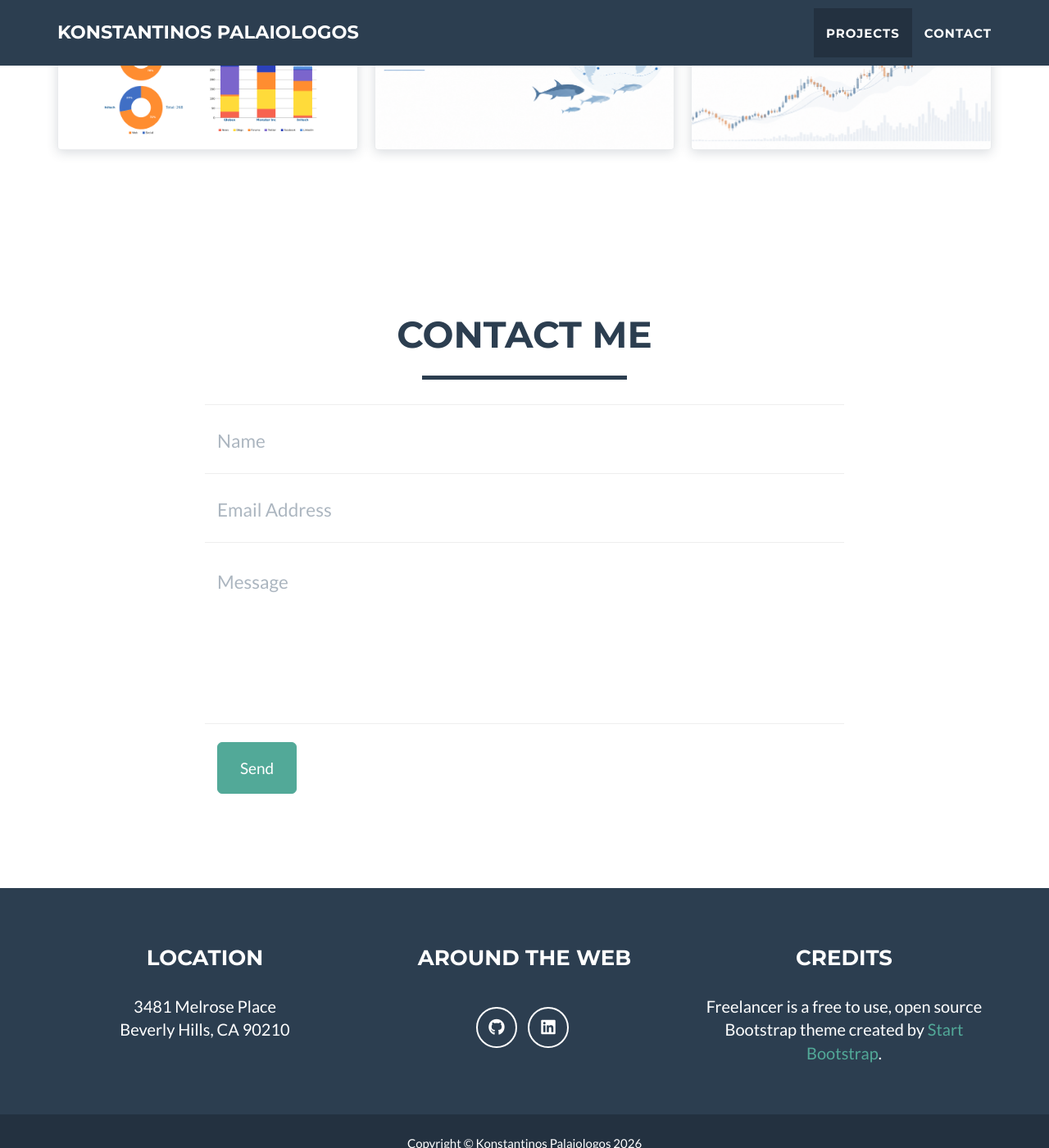
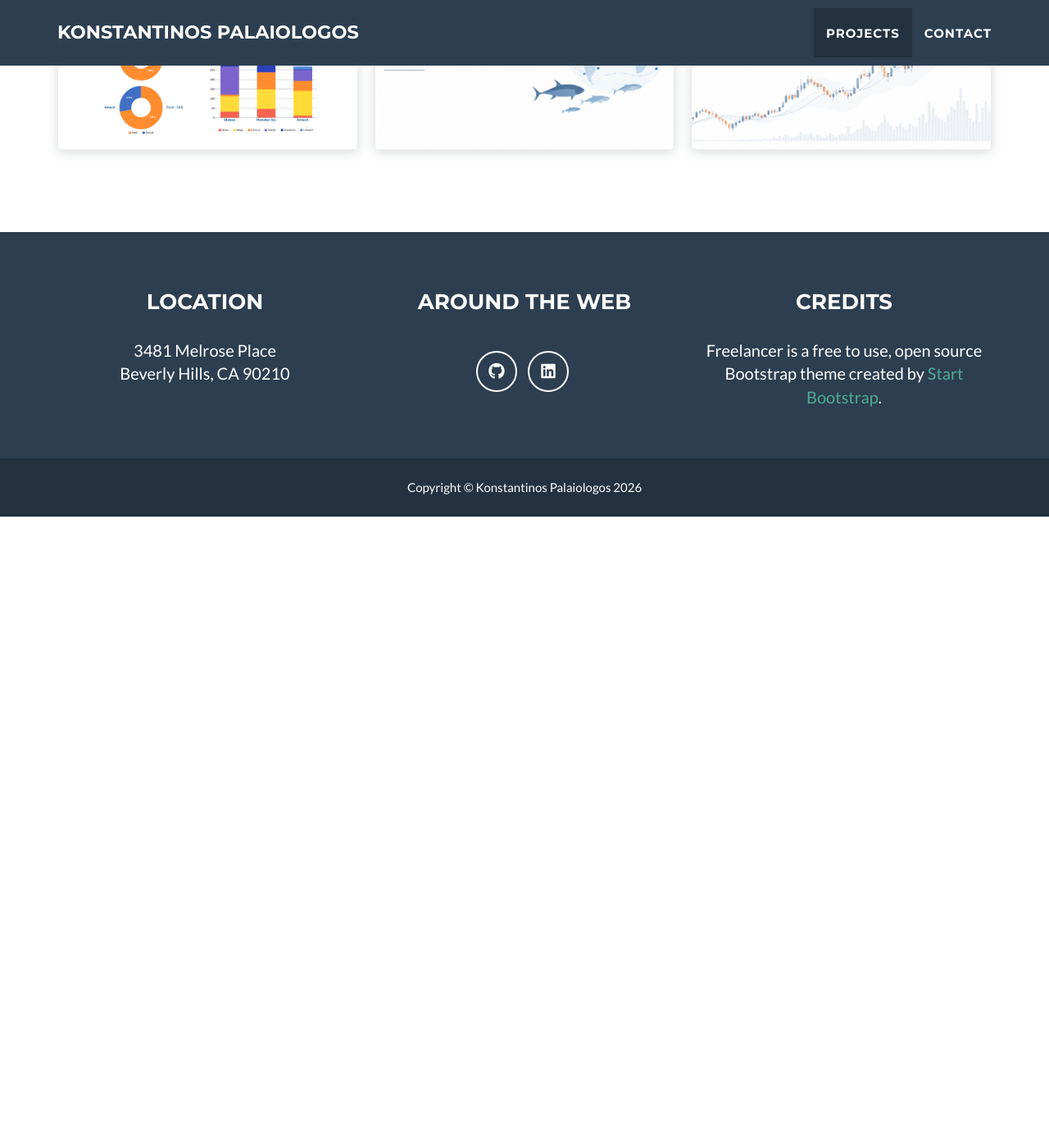
Before and after one commit to konpaleo/konpaleo.github.io, a Jekyll site: the page built from index.html, in a window 1280 px wide and 1400 px high, scrolled down 1524 px. Shown: the whole window at 82% size. Built offline with Jekyll 4.4.1, drawn with Linux system fonts in a browser that asks for light colours; after the commit the page ends 2154 px from its top, so only the background shows below that.

Commit message:
Removes contact me block

```diff
--- a/_layouts/default.html
+++ b/_layouts/default.html
@@ -6,15 +6,6 @@
   {% include nav.html %}
   {% include header.html %}
   {% include projects.html %}
-
-  {% if site.contact == "static" %}
-  {% include contact_static.html %}
-  {% elsif site.contact == "disqus" %}
-  {% include contact_disqus.html %}
-  {% else %}
-  {% include contact.html %}
-  {% endif %}
-
   {% include footer.html %}
   {% include js.html %}
 </body>
```
